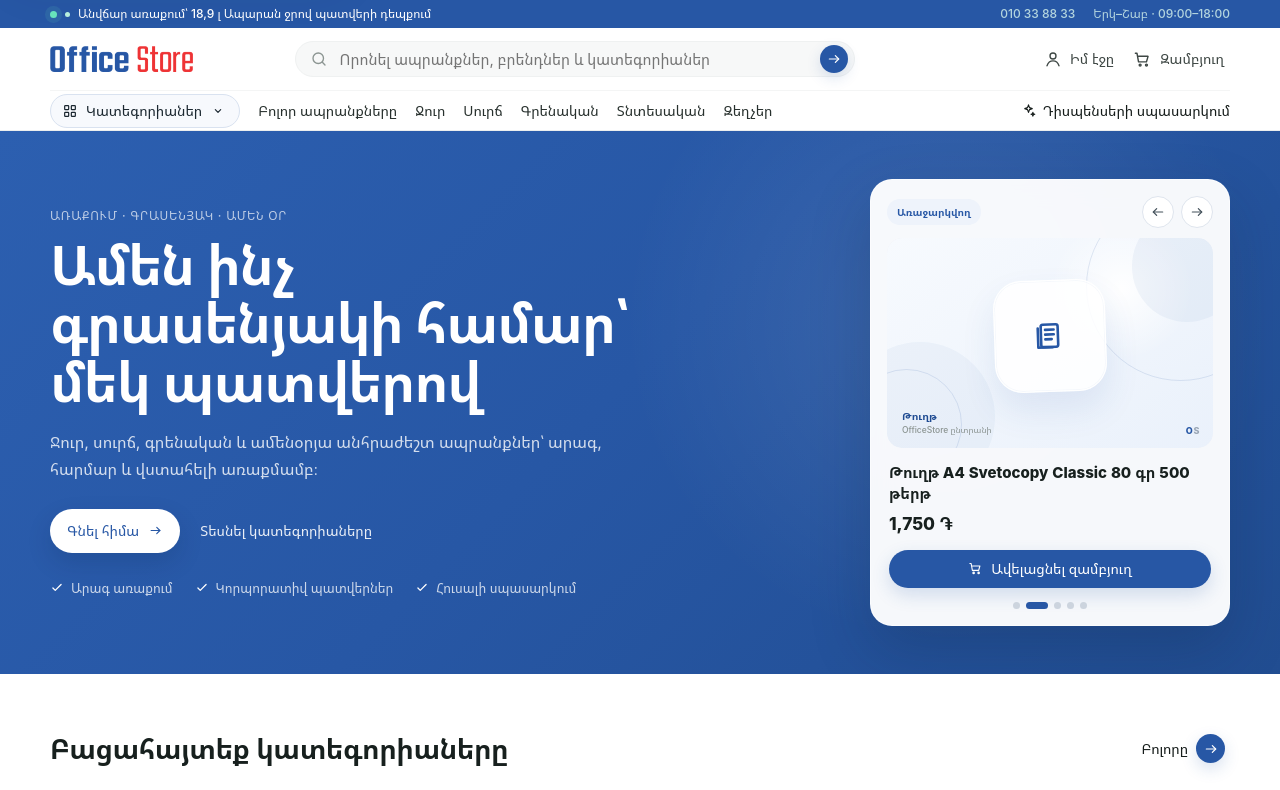
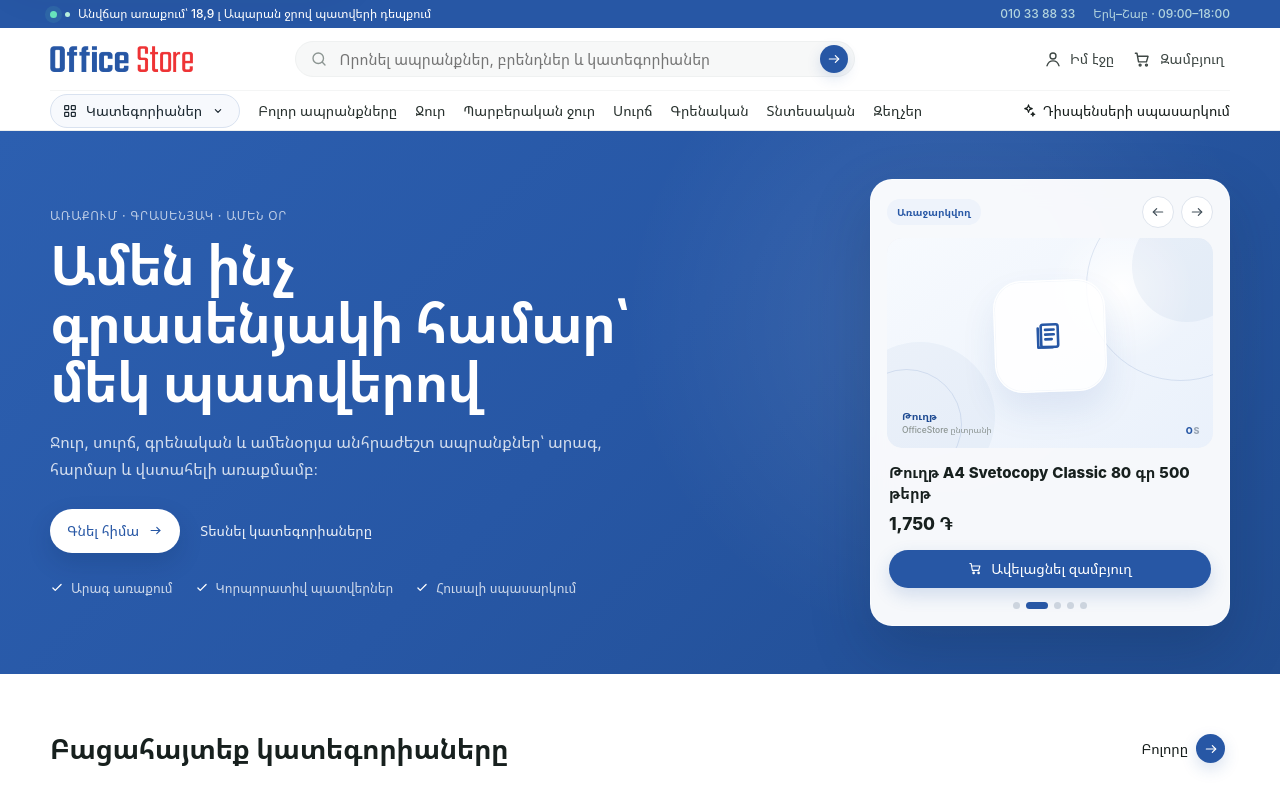
Before and after one commit to lenamertzanidou-oss/officestore-redesign, a React (Vite) app: page / in a window 1280 px wide. Shown: the top 790 px of the page. Built offline with nearby package versions, Linux system fonts and the light colour scheme; a web font is replaced by a local one.

Commit message:
Expose recurring water delivery across navigation

```diff
--- a/src/components/Layout.jsx
+++ b/src/components/Layout.jsx
@@ -21,6 +21,7 @@ const categoryIconBySlug = {
 const nav = [
   ['/shop', 'Բոլոր ապրանքները'],
   ['/category/water', 'Ջուր'],
+  ['/water-subscription', 'Պարբերական ջուր'],
   ['/category/coffee', 'Սուրճ'],
   ['/category/stationery', 'Գրենական'],
   ['/category/household', 'Տնտեսական'],
@@ -135,6 +136,7 @@ export default function Layout({ children }) {
           <div className="footer-column">
             <h3>Օգնություն</h3>
             <Link to="/delivery">Առաքում և վճարում</Link>
+            <Link to="/water-subscription">Պարբերական ջրի առաքում</Link>
             <Link to="/services/dispenser-maintenance">Դիսպենսերի սպասարկում</Link>
             <Link to="/contact">Կապ մեզ հետ</Link>
             <Link to="/blog">Օգտակար նյութեր</Link>
@@ -211,6 +213,7 @@ export default function Layout({ children }) {
           <div className="drawer-footer">
             <div className="drawer-footer-links">
               <Link to="/delivery" onClick={() => setMenuOpen(false)}>Առաքում</Link>
+              <Link to="/water-subscription" onClick={() => setMenuOpen(false)}>Պարբերական ջուր</Link>
               <Link to="/contact" onClick={() => setMenuOpen(false)}>Կապ</Link>
               <Link to="/about" onClick={() => setMenuOpen(false)}>Մեր մասին</Link>
             </div>
```
